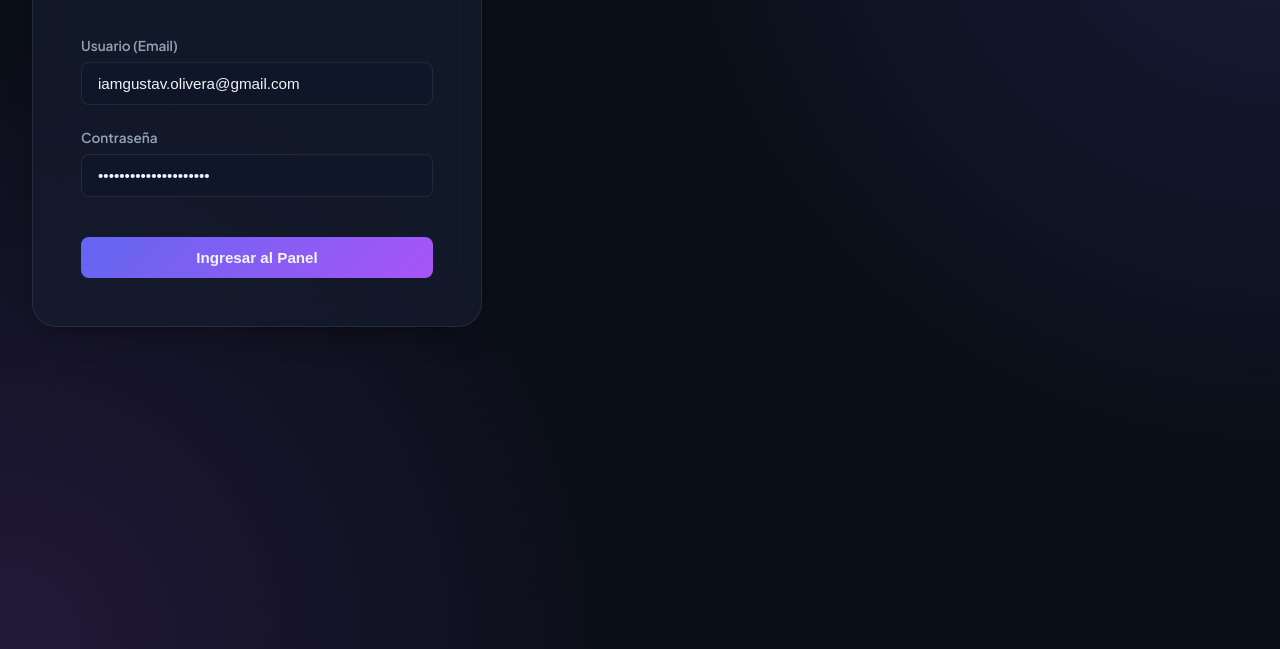
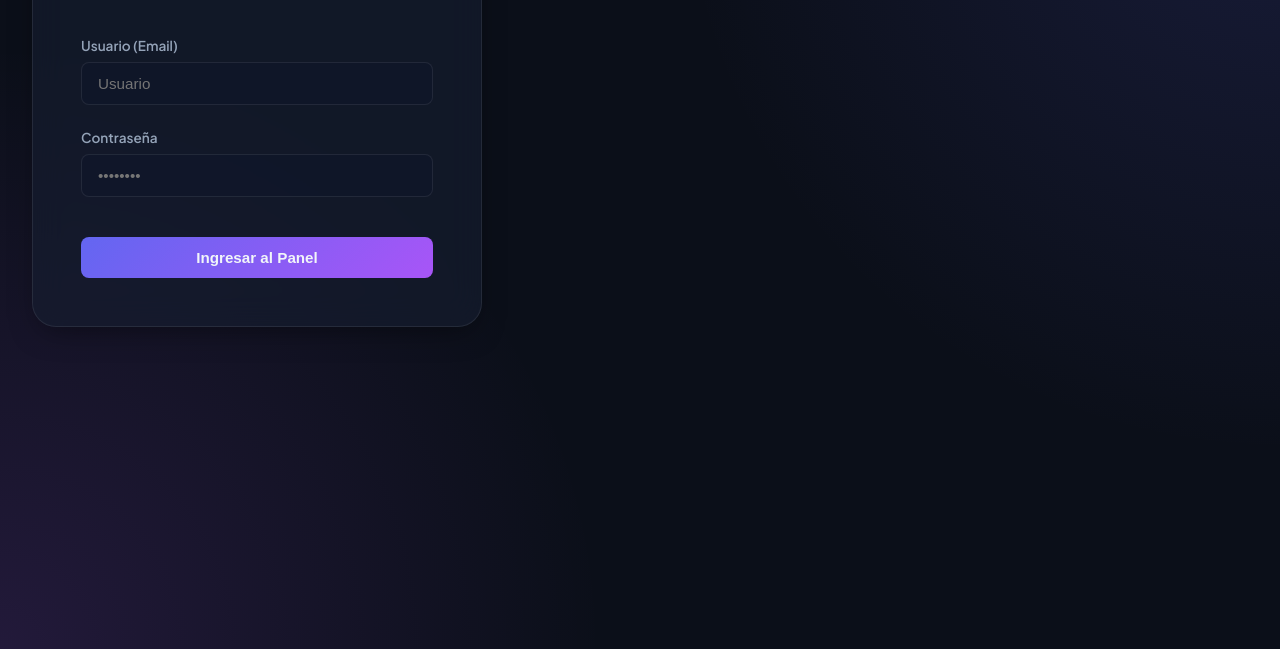
Before and after one commit to ZenDev-Group/Web-MVP, a plain HTML site: page admin/index.html in a window 1280 px wide. Shown: the part 151-800 px from the top of the page. Drawn offline with Linux system fonts and the light colour scheme.

Commit message:
feat: create dashboard admin login and main layout interface

```diff
--- a/admin/index.html
+++ b/admin/index.html
@@ -1,11 +1,13 @@
 <!DOCTYPE html>
 <html lang="es">
+
 <head>
     <meta charset="UTF-8">
     <meta name="viewport" content="width=device-width, initial-scale=1.0">
     <title>Panel de Administración | comerciantes.com.ar</title>
     <link rel="stylesheet" href="admin-style.css">
 </head>
+
 <body>
 
     <!-- 1. FORMULARIO DE LOGIN (Se muestra si NO está logueado) -->
@@ -14,18 +16,21 @@
             <h2>Panel Administrativo</h2>
             <p>Iniciá sesión para gestionar comerciantes.com.ar</p>
 
-            <div id="errorMsg" style="display: none; background: rgba(239, 68, 68, 0.15); color: #ef4444; padding: 0.75rem; border-radius: 6px; margin-bottom: 1.5rem; font-size: 0.85rem; border: 1px solid rgba(239, 68, 68, 0.25);"></div>
+            <div id="errorMsg"
+                style="display: none; background: rgba(239, 68, 68, 0.15); color: #ef4444; padding: 0.75rem; border-radius: 6px; margin-bottom: 1.5rem; font-size: 0.85rem; border: 1px solid rgba(239, 68, 68, 0.25);">
+            </div>
 
             <form id="formLogin">
                 <div class="form-group">
                     <label for="email">Usuario (Email)</label>
-                    <input type="text" id="email" class="form-input" placeholder="iamgustav.olivera@gmail.com" required value="iamgustav.olivera@gmail.com">
+                    <input type="text" id="email" class="form-input" placeholder="Usuario">
                 </div>
                 <div class="form-group">
                     <label for="password">Contraseña</label>
-                    <input type="password" id="password" class="form-input" placeholder="••••••••" required value="AdminComerciantes2026">
+                    <input type="password" id="password" class="form-input" placeholder="••••••••">
                 </div>
-                <button type="submit" class="btn-primary-admin" style="width: 100%; justify-content: center; margin-top: 1rem;">
+                <button type="submit" class="btn-primary-admin"
+                    style="width: 100%; justify-content: center; margin-top: 1rem;">
                     Ingresar al Panel
                 </button>
             </form>
@@ -64,7 +69,7 @@
                 </div>
                 <div class="user-profile">
                     <div class="avatar" id="user-avatar">A</div>
-                    <span id="user-email" style="font-size: 0.9rem; font-weight: 500;">iamgustav.olivera@gmail.com</span>
+                    <span id="user-email" style="font-size: 0.9rem; font-weight: 500;">Usuario</span>
                 </div>
             </div>
 
@@ -118,7 +123,8 @@
             <section class="section-card">
                 <div class="table-header">
                     <h2>Solicitudes de Alta Recientes</h2>
-                    <p style="color: var(--text-secondary); font-size: 0.9rem;">Comercios que se registraron y esperan aprobación</p>
+                    <p style="color: var(--text-secondary); font-size: 0.9rem;">Comercios que se registraron y esperan
+                        aprobación</p>
                 </div>
                 <div class="table-responsive">
                     <table class="admin-table">
@@ -133,7 +139,8 @@
                         </thead>
                         <tbody id="recent-pending-list">
                             <tr>
-                                <td colspan="5" style="text-align: center; color: var(--text-secondary); padding: 2rem;">
+                                <td colspan="5"
+                                    style="text-align: center; color: var(--text-secondary); padding: 2rem;">
                                     Cargando solicitudes...
                                 </td>
                             </tr>
@@ -146,4 +153,5 @@
 
     <script src="admin.js"></script>
 </body>
+
 </html>
```
